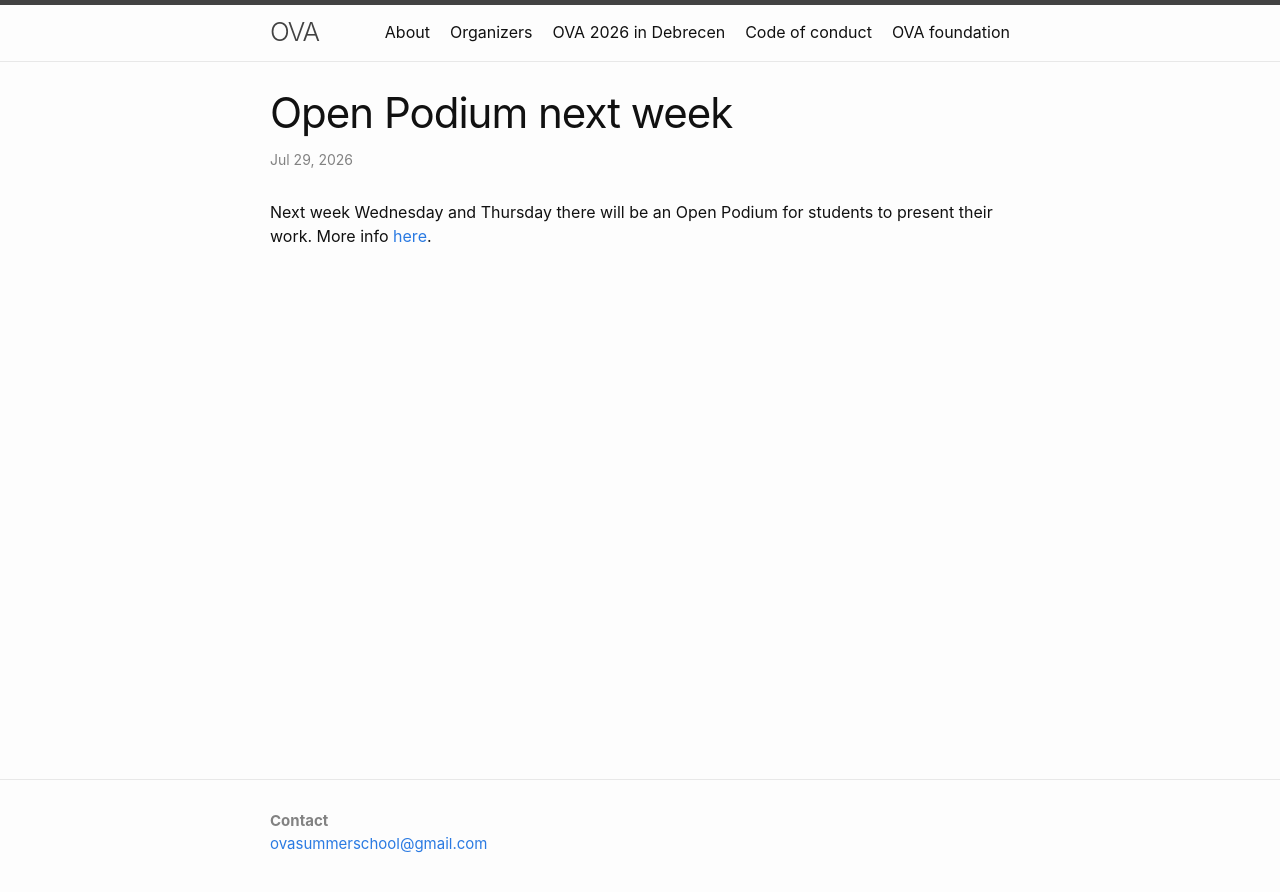
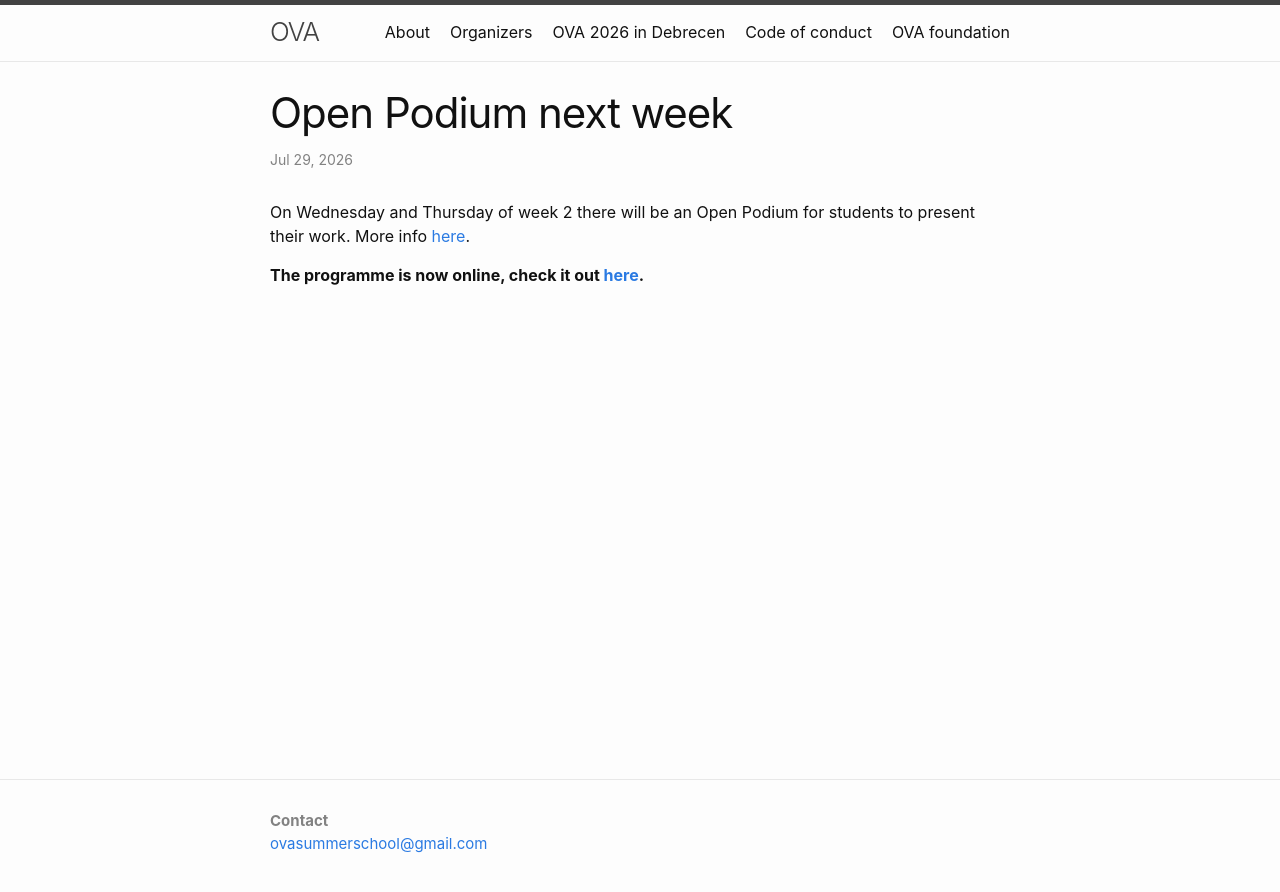
Before and after one commit to ovaschool/ovaschool.github.io, a Jekyll site: the page built from _posts/2026-07-29-openpodium26.markdown, in a window 1280 px wide. Shown: the top 892 px of the page. Built offline with Jekyll 4.4.1, drawn with Linux system fonts in a browser that asks for light colours.

Commit message:
Update 2026-07-29-openpodium26.markdown

```diff
--- a/_posts/2026-07-29-openpodium26.markdown
+++ b/_posts/2026-07-29-openpodium26.markdown
@@ -6,4 +6,6 @@ permalink: /openpodium26/
 # categories: jekyll update
 ---
 
-Next week Wednesday and Thursday there will be an Open Podium for students to present their work. More info [here](https://ovaschool.github.io/ova2026-openpodium).
+On Wednesday and Thursday of week 2 there will be an Open Podium for students to present their work. More info [here](https://ovaschool.github.io/ova2026-openpodium).
+
+**The programme is now online, check it out [here](https://drive.google.com/file/d/1GyeNOonLM00WL565ZR5WaTS3u46fFpAm/view).**
```
